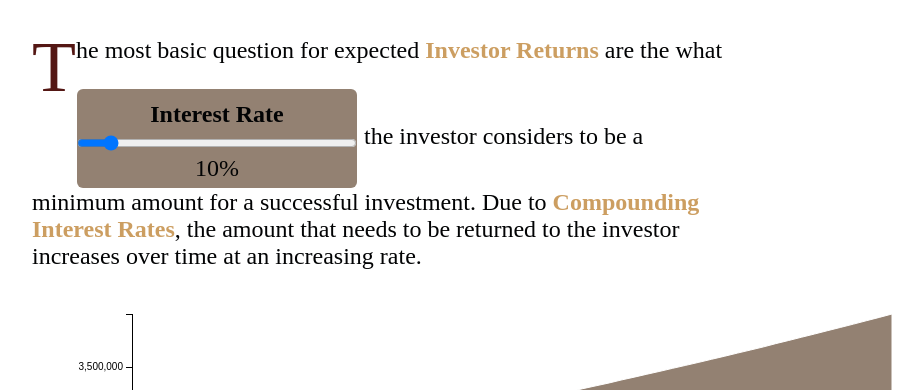
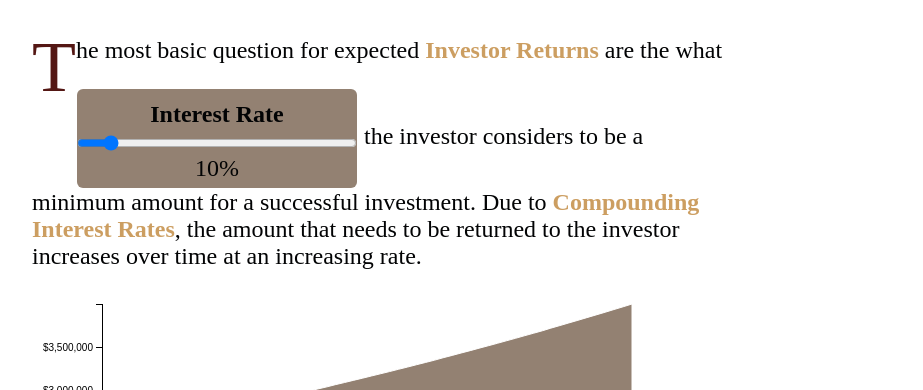
Before and after one commit to myShoggoth/infographics, a plain HTML site: page return-rate.html in a window 1280 px wide. Shown: the part 410-800 px from the top of the page, without its empty margins (16-939 px from the left). Drawn offline with nearby package versions, Linux system fonts and the light colour scheme.

Commit message:
Some visual cleanup

```diff
--- a/return-rate.html
+++ b/return-rate.html
@@ -323,9 +323,9 @@ var data = [
 }
 ];
 
-var margin = {top: 20, right: 100, bottom: 50, left: 100},
-    width = 960 - margin.left - margin.right,
-    height = 500 - margin.top - margin.bottom;
+var margin = {top: 10, right: 100, bottom: 40, left: 70},
+    width = 700 - margin.left - margin.right,
+    height = 400 - margin.top - margin.bottom;
 
 var parseDate = d3.time.format("%x").parse;
 
@@ -340,13 +340,14 @@ var y = d3.scale.linear()
   var color = d3.scale.category20();
 
   var xAxis = d3.svg.axis()
-.scale(x)
-  .orient("bottom");
+    .scale(x)
+    .orient("bottom")
+    .ticks(5);
 
   var yAxis = d3.svg.axis()
 .scale(y)
   .orient("left")
-  //.tickFormat(formatPercent);
+  .tickFormat(function (d) { return "$" + d3.format(",")(d); });
 
 var area = d3.svg.area()
   .x(function(d) { return x(d.date); })
```
